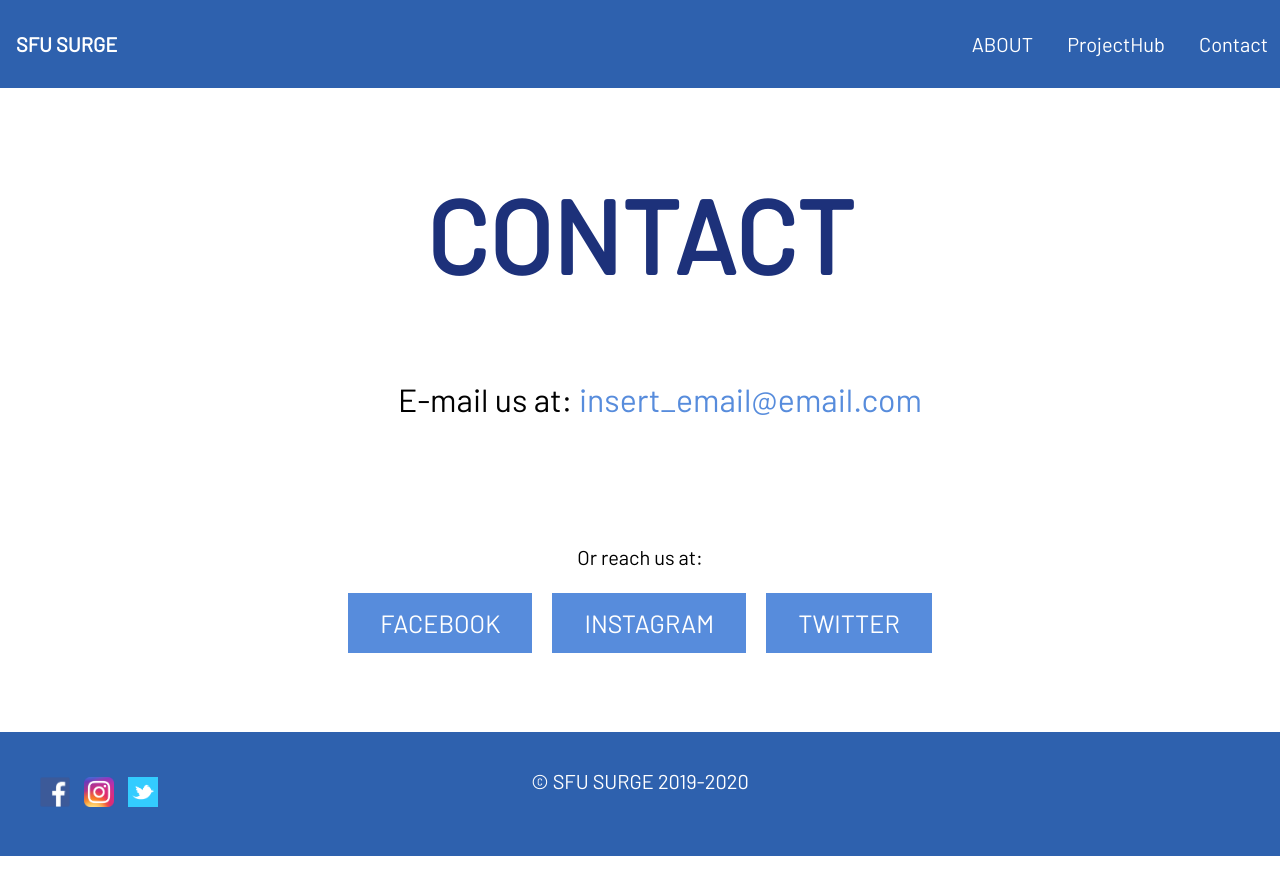
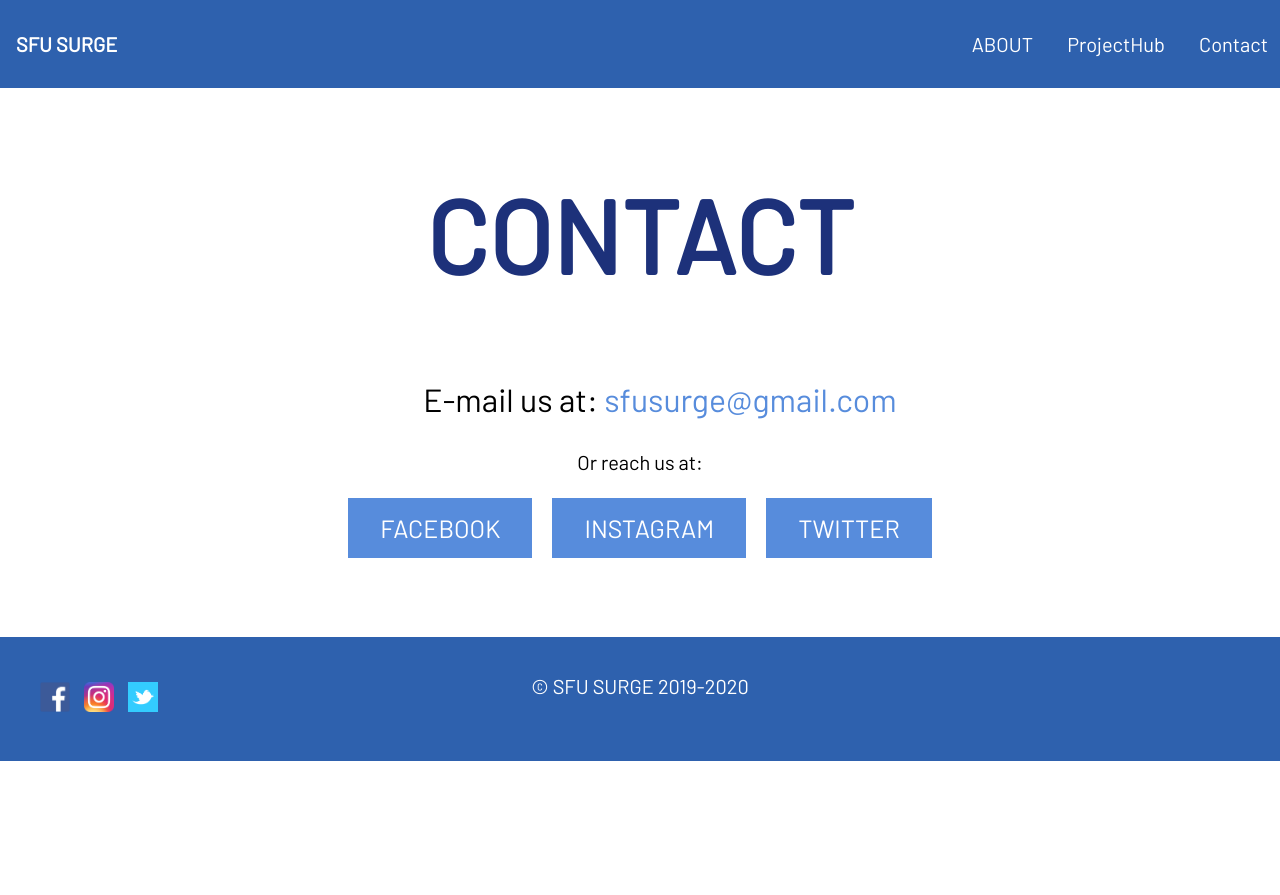
Before and after one commit to sfusurge/z-archived-sfusurge.github.io.v1, a Jekyll site: the page built from _pages/contact.html, in a window 1280 px wide. Shown: the top 895 px of the page. Built offline with Jekyll 4.4.1, drawn with Linux system fonts in a browser that asks for light colours.

Commit message:
added content to about page. fixed footer link bug

```diff
--- a/_includes/footer.html
+++ b/_includes/footer.html
@@ -7,13 +7,13 @@
     </ul>
     <ul id="horizontal-icons">
       <p><a href="https://www.facebook.com/sfusurge" target="_blank">
-      <img border="0" src="{{site.baseurl}}/assets/icons/facebook.png" width="30" height="30">
+      <img border="0" src="{{site.baseurl}}/assets/icons/facebook.png" width="30" height="30"></a>
       </p>
       <p><a href="https://www.instagram.com/sfusurge" target="_blank">
-      <img border="0" src="{{site.baseurl}}/assets/icons/instagram.png" width="30" height="30">
+      <img border="0" src="{{site.baseurl}}/assets/icons/instagram.png" width="30" height="30"></a>
       </p>
       <p><a href="https://twitter.com/sfusurge" target="_blank">
-      <img border="0" src="{{site.baseurl}}/assets/icons/twitter.png" width="30" height="30">
+      <img border="0" src="{{site.baseurl}}/assets/icons/twitter.png" width="30" height="30"></a>
       </p>
     </ul>
     <p id="footer-copyright">© SFU SURGE 2019-2020</p>
--- a/_pages/about.html
+++ b/_pages/about.html
@@ -11,8 +11,8 @@ stylesheet_override: mainpage.css
 	<div class="container">
 		<img id="about-img" src="{{site.baseurl}}/assets/images/blue-background.png" style="height: 700px;">
 		<div class="about-header">Join the Surge!</div>
-		<div class="about-body">SFU Surge is an all-inclusive organization to promote curiosity and excitement for a future in technology, while guiding students on their paths to career success. An innovative community which empowers students to gain access to readily available networking, and connect their shared experiences with designers, engineers, programmers and developers a-like.
-				We want to make an impact to offer resources, support, and opportunities to ensure each project is presentable to potential employers – and give students more experience before they head out into the real world. The events challenge participants to be ambitious about their process and end goals, with plenty of room to improve and accelerate. Guidance in mentorship sessions, mixers, and talks help students succeed and encourage them through personal and inspirational connections. </div>
+		<div class="about-body">SFU Surge is an all-inclusive organization to promote curiosity and excitement for the future of technology, while guiding students on their paths to career success. An innovative community which empowers students to gain access to readily available networking, and connect their shared experiences with designers, engineers, programmers and developers a-like.<br>
+				Our goal is nurture student creativity by providing an supportive environment where they can work on group projects while we offer resources, support, and other opportunities to ensure their success along the way – and give students more experience before they head out into the real world. The events challenge participants to be ambitious about their careers and end goals, with plenty of room to improve and accelerate. </div>
 		<!-- <div class="about-buttons">
 			<a href="/team" class="button">MEET OUR TEAM</a>
 			<a href="/sponsors" class="button">OUR SPONSORS</a>
--- a/_pages/contact.html
+++ b/_pages/contact.html
@@ -9,22 +9,17 @@ permalink: /contact
 <div="container">
 	<ul id="email-display">
 		<p>E-mail us at: </p>
-		<a href="mailto:"><p class="emphasized-text">insert_email@email.com</p></a>
+		<a href="mailto:sfusurge@gmail.com"><p class="emphasized-text">sfusurge@gmail.com</p></a>
 	</ul>
 </div>
 
 
-<div class="gap-space"></div>
-
-
 <p class = "std-text">Or reach us at:</p>
-
-
 <div class="container">
 	<div class="align-buttons">
-		<a href="https://www.facebook.com" class="button">FACEBOOK</a>
-		<a href="https://www.instagram.com" class="button">INSTAGRAM</a>
-		<a href="https://www.twitter.com" class="button">TWITTER</a>
+		<a href="https://www.facebook.com/sfusurge" class="button">FACEBOOK</a>
+		<a href="https://www.instagram.com/sfusurge" class="button">INSTAGRAM</a>
+		<a href="https://twitter.com/sfusurge" class="button">TWITTER</a>
 	</div>
 </div>
 
--- a/assets/css/mainpage.css
+++ b/assets/css/mainpage.css
@@ -87,7 +87,7 @@ banner {
 	font-size: 6vw;
 	color: #f5c124;
 	position: absolute;
-	top: 10px;
+	top: 50px;
 	text-indent: 90px;
 	font-weight: bold;
 }
```
